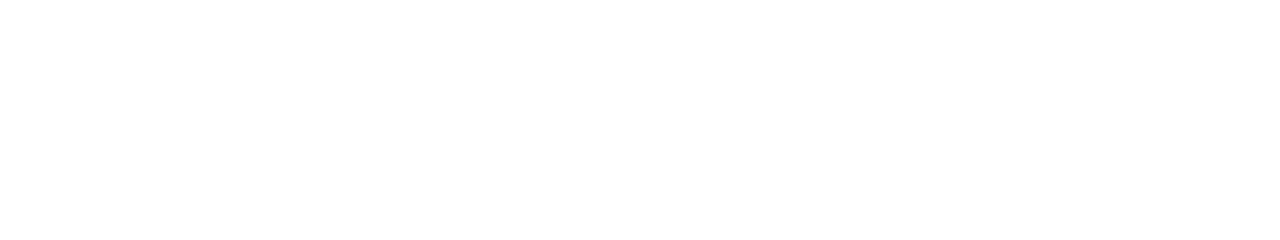
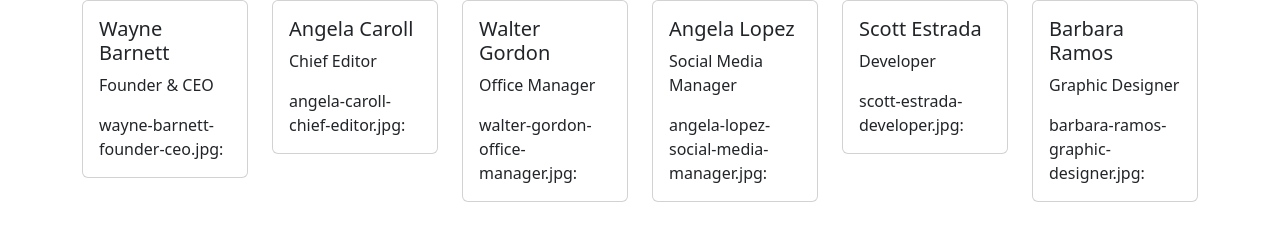
Before and after one commit to domenicolafroscia/-js-our-team, a plain HTML site: page index.html in a window 1280 px wide. Drawn offline with nearby package versions, Linux system fonts and the light colour scheme.

Commit message:
add: termine esercizio senza bonus

```diff
--- a/css/style.css
+++ b/css/style.css
@@ -0,0 +1,4 @@
+.ms_container {
+    text-align: center;
+    margin-bottom: 3rem;
+}
--- a/index.html
+++ b/index.html
@@ -5,9 +5,22 @@
     <meta name="viewport" content="width=device-width, initial-scale=1.0">
     <title>Team</title>
     <link rel="stylesheet" href="css/style.css">
+    <link rel="stylesheet" href="https://cdn.jsdelivr.net/npm/bootstrap@5.2.3/dist/css/bootstrap.min.css">
 </head>
 <body>
-
+    <div class="container">
+        <div class="row row-cols-6">
+            <!-- <div class="col">
+                <div class="card">
+                    <div class="card-body">
+                      <h5 class="card-title">Name:</h5>
+                      <p class="card-text">Role:</p>
+                      <p class="card-text">Photo:</p>
+                    </div>
+                  </div>
+            </div> -->
+        </div>
+    </div>
 
     <script src="js/script.js"></script>
 </body>
--- a/js/script.js
+++ b/js/script.js
@@ -0,0 +1,61 @@
+const members = [
+    {
+        name: "Wayne Barnett",
+        role: "Founder & CEO",
+        photo: "wayne-barnett-founder-ceo.jpg"
+    },
+    {
+        name: "Angela Caroll",
+        role: "Chief Editor",
+        photo: "angela-caroll-chief-editor.jpg"
+    },
+    {
+        name: "Walter Gordon",
+        role: "Office Manager",
+        photo: "walter-gordon-office-manager.jpg"
+    },
+    {
+        name: "Angela Lopez",
+        role: "Social Media Manager",
+        photo: "angela-lopez-social-media-manager.jpg"
+    },
+    {
+        name: "Scott Estrada",
+        role: "Developer",
+        photo: "scott-estrada-developer.jpg"
+    },
+    {
+        name: "Barbara Ramos",
+        role: "Graphic Designer",
+        photo: "barbara-ramos-graphic-designer.jpg"
+    },
+]
+console.log(members);
+
+for (let i = 0; i < members.length; i++) {
+    const curMembers = members[i];
+    console.log(curMembers.name);
+    console.log(curMembers.role);
+    console.log(curMembers.photo);
+}
+
+const rowElem = document.querySelector(".row");
+let membersElem = "";
+
+for (let i = 0; i < members.length; i++) {
+    const curMembers = members[i];
+    membersElem += `
+    <div class="col">
+        <div class="card">
+            <div class="card-body">
+                <h5 class="card-title">${curMembers.name}</h5>
+                <p class="card-text">${curMembers.role}</p>
+                <p class="card-text">${curMembers.photo}:</p>
+            </div>
+        </div>
+    </div>
+    `;
+}
+
+console.log(membersElem);
+rowElem.innerHTML = membersElem;
```
Also changed, not shown: 1 other file.
